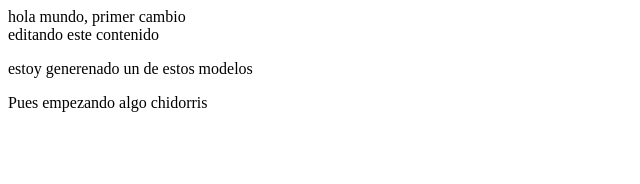
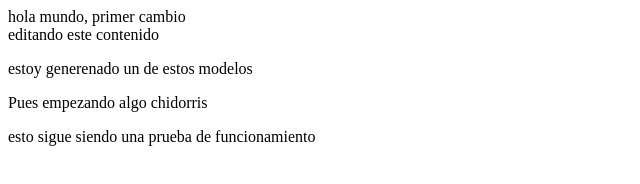
Before and after one commit to Rodrigo-Tecuatl/prubas_git_manu, a plain HTML site: page index.html in a window 1280 px wide. Shown: the whole page, without its empty margins (0-640 px from the left). Drawn offline with Linux system fonts and the light colour scheme.

Commit message:
subiendo datos

```diff
--- a/index.html
+++ b/index.html
@@ -13,6 +13,7 @@
     <div> editando este contenido </div>
     <p>estoy generenado un de estos modelos </p>
     <p>Pues empezando algo chidorris</p>
+    <p>esto sigue siendo una prueba de funcionamiento</p>
 </body>
 
 </html>
```
